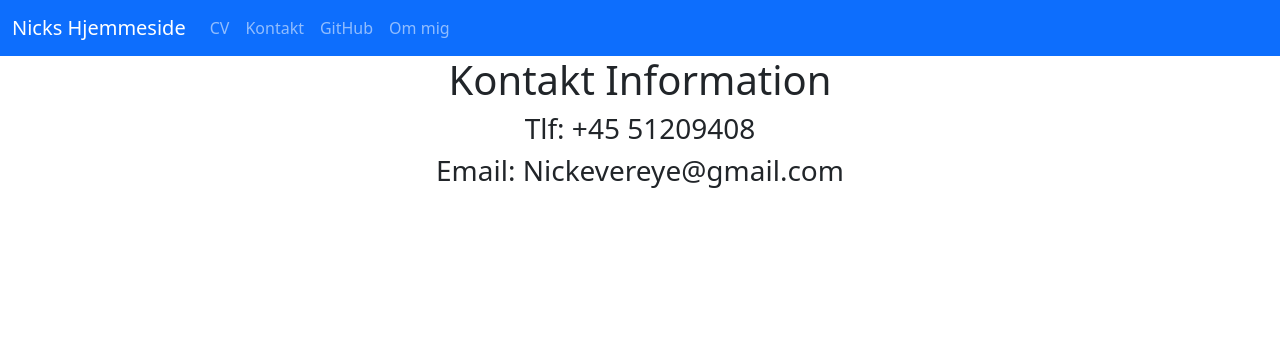
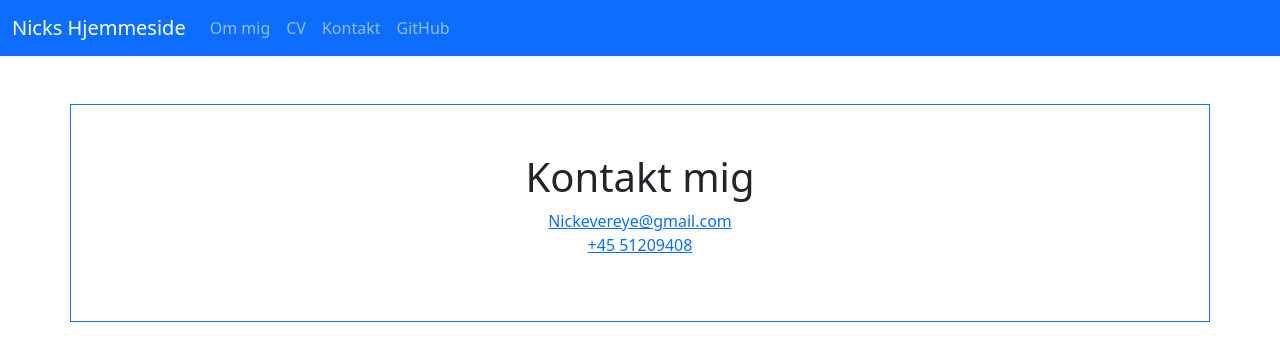
Before and after one commit to NickDieni/Hjemmeside-Nick, a plain HTML site: page KontaktListe.html in a window 1280 px wide. Drawn offline with nearby package versions, Linux system fonts and the light colour scheme.

Commit message:
Lavet bokse omkring forsiden og Kontakt, lavet en Om mig tab, og lavet om på rækkefølgen af Navbar

```diff
--- a/KontaktListe.html
+++ b/KontaktListe.html
@@ -19,6 +19,9 @@
       <div class="collapse navbar-collapse" id="navbarNav">
         <ul class="navbar-nav">
           <li class="nav-item">
+            <a class="nav-link" href="./Om.html">Om mig</a>
+          </li>
+          <li class="nav-item">
             <a class="nav-link" href="./CV.html">CV</a>
           </li>
           <li class="nav-item">
@@ -27,20 +30,18 @@
           <li class="nav-item">
             <a class="nav-link" href="https://github.com/NickDieni" target="_blank">GitHub</a>
           </li>
-          <li class="nav-item">
-            <a class="nav-link" href="./Om.html">Om mig</a>
-          </li>
         </ul>
       </div>
     </div>
   </nav>
 
-<div class="text-center">
-<h1>Kontakt Information</h1>
-<h3>Tlf: +45 51209408</h3>
-<h3>Email: Nickevereye@gmail.com</h3>
+<div class="container p-5 my-5 border border-primary text-center">
+  <h1>Kontakt mig</h1>
+  <address>
+    <a href="mailto:Nickevereye@gmail.com">Nickevereye@gmail.com</a><br>
+    <a href="tel:+4551209408">+45 51209408</a>
+  </address>
 </div>
-
 
 
 <script src="https://cdn.jsdelivr.net/npm/bootstrap@5.2.0/dist/js/bootstrap.bundle.min.js" integrity="sha384-A3rJD856KowSb7dwlZdYEkO39Gagi7vIsF0jrRAoQmDKKtQBHUuLZ9AsSv4jD4Xa" crossorigin="anonymous"></script>
```
Also changed, not shown: CV.html (+3 -3 lines), Om.html (+7 -7 lines), index.html (+6 -9 lines).
